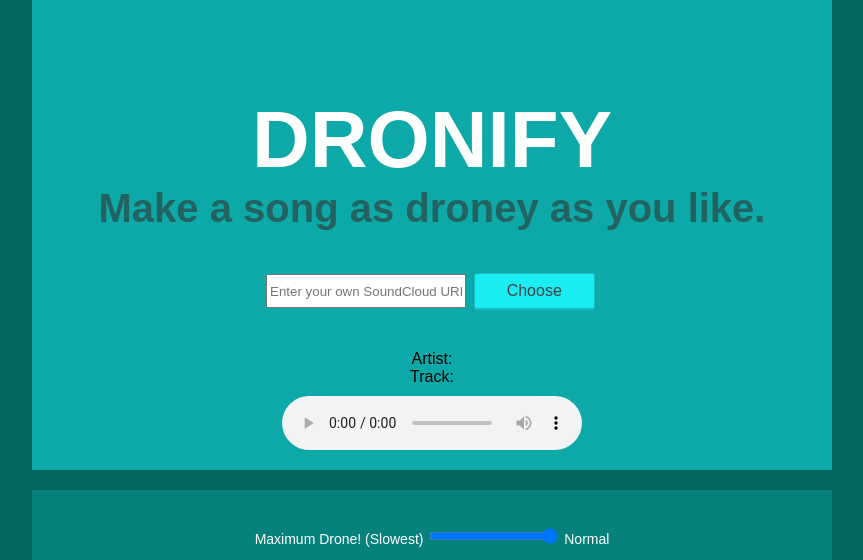
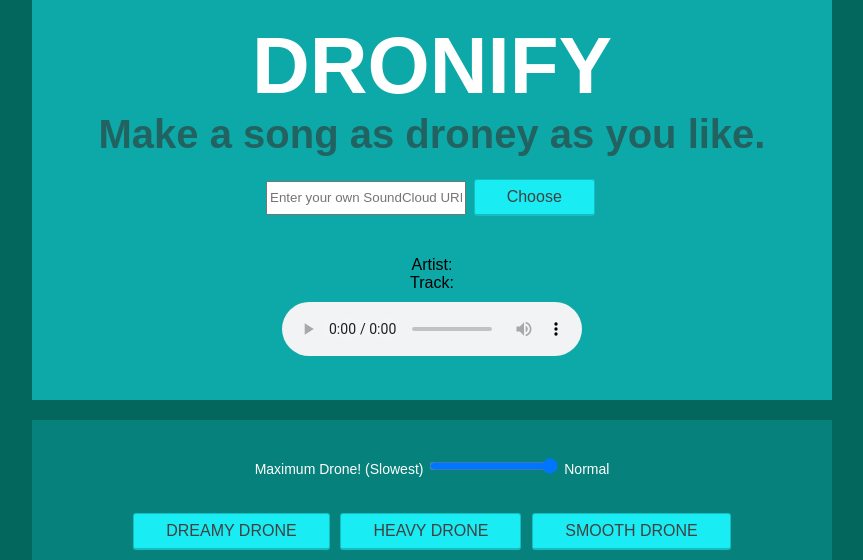
Before and after one commit to habber/Dronify, a plain HTML site: page index.html in a window 1280 px wide. Shown: the top 560 px of the page, without its empty margins (208-1071 px from the left). Drawn offline with Linux system fonts and the light colour scheme; no server answers; a web font is replaced by a local one.

Commit message:
clean up padding

```diff
--- a/stylesheets/style.css
+++ b/stylesheets/style.css
@@ -41,8 +41,8 @@ button:hover {
 
 /* Top container holds the song and corresponding information */
 .top-container {
-	padding-top: 40px;
-	padding-bottom: 20px;
+	padding-top: 0px;
+	padding-bottom: 0px;
 	margin: 0 auto;
 	text-align: center;
 	margin-bottom: 20px;
@@ -64,7 +64,7 @@ button:hover {
 	font-size: 80px;
 	font-weight: bold;
 	margin-bottom: 0px;
-
+padding-top: 20px;
 }
 
 .top-container h2 {
@@ -73,12 +73,12 @@ button:hover {
 	font-weight: 100;
 	opacity: 0.6;
 	font-weight: bold;
-	margin: 0 0 40px 0;
+	margin: 0 0 20px 0;
 
 }
 
 .top-container h3 {
-	font-size: 14;
+	font-size: 14px;
 	font-weight: 100;
 	font-weight: normal;
 	color: rgb(65, 65, 65);
```
